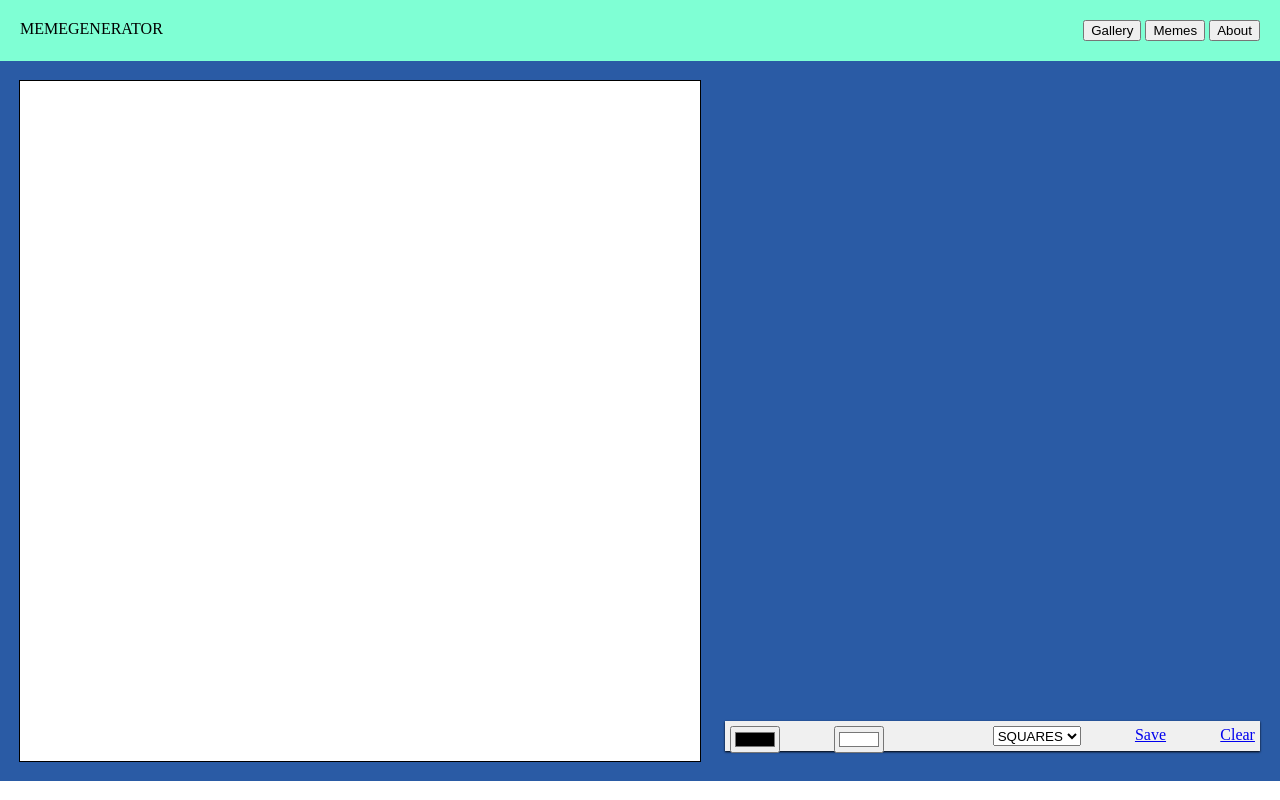
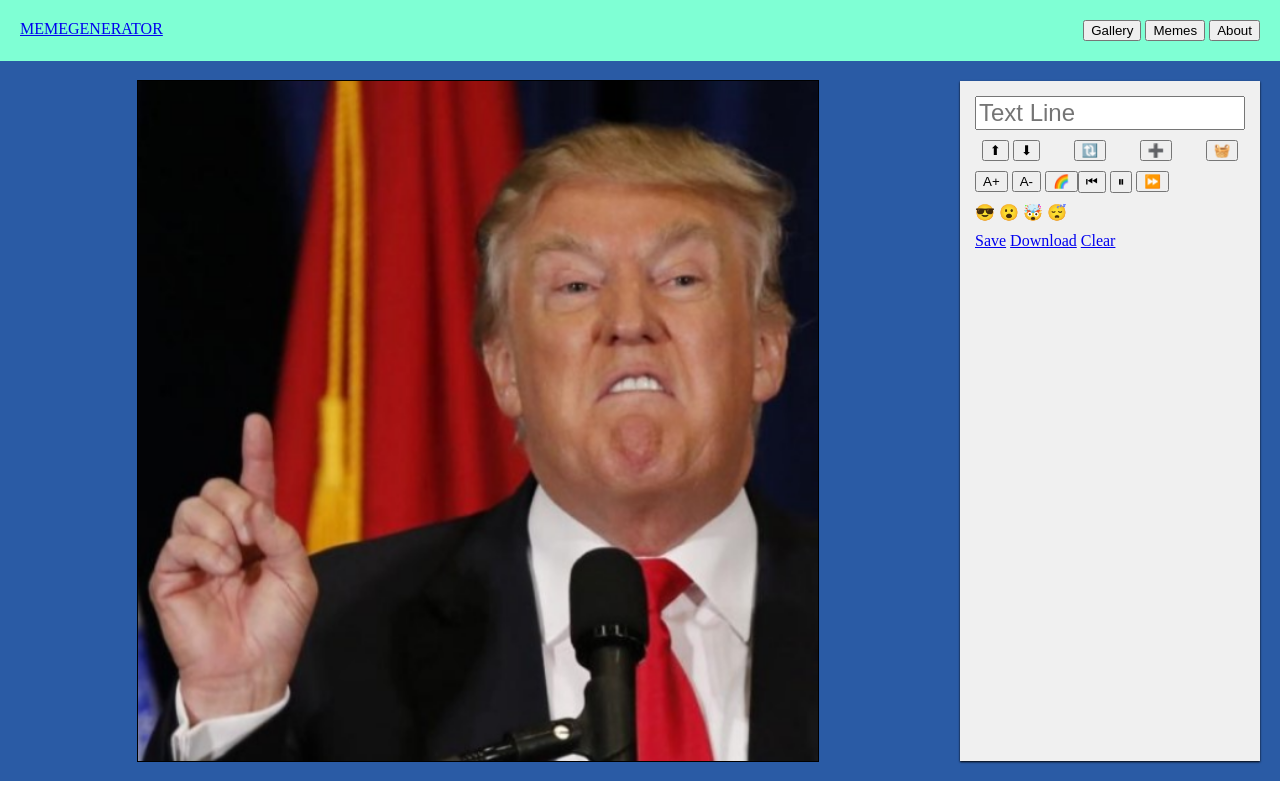
Before and after one commit to MKLSV/meme-generator, a plain HTML site: page index.html in a window 1280 px wide. Both pictures are taken after a click on the picture 175 px from the left and 232 px from the top of the page. Drawn offline with Linux system fonts and the light colour scheme.

Commit message:
some canvas futures

```diff
--- a/css/main.css
+++ b/css/main.css
@@ -49,19 +49,34 @@ canvas {
     height: 90vh;
     gap: 25px;
 }
-.canvas-panel{
+.control-box{
     display: flex;
-    justify-content: space-between;
+    flex-direction: column;
+    gap: 10px;
+    /* justify-content: space-between; */
     /* position: fixed; */
-    padding: 5px;
-    height: 30px;
+    padding: 15px;
     background-color: rgb(240, 240, 240);
-    width: 50%;
-    margin: auto;
-    margin-bottom: 10px;
+    width: 300px;
     box-shadow: 0 1px 2px black;
 }
+.lines-options{
+    gap: 20px;
+}
 
+.text-input{
+    font-size: x-large;
+    width: 100%;
+}
+
+
+/* HELPERS */
 .flex{
     display: flex;
 }
+.space-a{
+    justify-content: space-around;
+}
+.space-b{
+    justify-content: space-between;
+}
--- a/index.html
+++ b/index.html
@@ -6,12 +6,12 @@
     <meta http-equiv="X-UA-Compatible" content="IE=edge">
     <meta name="viewport" content="width=device-width, initial-scale=1.0">
     <link rel="stylesheet" href="css/main.css">
-    <title>Document</title>
+    <title>Meme Generator</title>
 </head>
 
 <body onload="onInit()">
     <header class="header flex">
-        <div class="logo">MEMEGENERATOR</div>
+        <div class="logo"> <a href="index.html">MEMEGENERATOR</a></div>
         <nav class="main-nav">
             <button class="gallery-btn">Gallery</button>
             <button class="memes-btn">Memes</button>
@@ -39,20 +39,44 @@
         </section>
     </div>
     <div class="canvas-container">
-        <canvas id="my-canvas" height="550" width="550" onclick="draw(event)"></canvas>
-        <div class="canvas-panel">
-            <input type="color" oninput="strokeColor(this.value)" class="color bgc-color" value="#000000" />
-            <input type="color" oninput="fillColor(this.value)" class="color shape-color" value="#FFFFFF" /><br>
-            <select class="shapes" onchange="setShape(this.value)">
-                <option value="square">SQUARES</option>
-                <option value="triangle">Triangle</option>
-                <option value="line">Line</option>
-                <option value="circle">Circle</option>
-              </select>
-            <a href='#' class="btn save" onclick="onSave(this)" download="my-img" >Save</a>
-            <a href='#' class="btn clear" onclick="onClear()">Clear</a>
+        <canvas id="my-canvas" height="550" width="550" onclick="drawRect(event)"></canvas>
+        <div class="control-box">
+            <input type="text" oninput="setText(this.value)" class="panel text-input" placeholder="Text Line" />
+            <div class="lines-options flex space-a">
+                <div class="move">
+                    <button class="up">⬆</button>
+                    <button class="down">⬇</button>
+                </div>
+                <button class="change">🔃</button>
+                <button class="add" onclick="newLine()">➕</button>
+                <button class="delete">🧺</button>
+            </div>
+            <div class="text-options flex">
+                <div class="text-operations">
+                    <button class="text-option-btn increase-size">A+</button>
+                    <button class="text-option-btn decrease-size">A-</button>
+                    <button class="text-option-btn text-color">🌈</button>
+                </div>
+                <div class="align-operations">
+                    <button class="text-option-btn align-left">⏮</button>
+                    <button class="text-option-btn align-center">⏸</button>
+                    <button class="text-option-btn align-right">⏩</button>
+                </div>
+            </div>
+            <div class="stickers">
+                <a>😎</a>
+                <a>😮</a>
+                <a>🤯</a>
+                <a>😴</a>
+            </div>
+            <div class="sdc">
+                <a href='#' class="btn save" onclick="onSave(this)">Save</a>
+                <a href='#' class="btn download" onclick="onDownload(this)" download="my-img">Download</a>
+                <a href='#' class="btn clear" onclick="onClear()">Clear</a>
+
+            </div>
         </div>
-        </div>
+    </div>
     <script src="js/main.js"></script>
     <script src="js/canvas-controler.js"></script>
 
--- a/js/canvas-controler.js
+++ b/js/canvas-controler.js
@@ -2,26 +2,69 @@
 
 let gElCanvas
 let gCtx
+let gImgId
+let elImg
 
 
-function canvas() {
+
+function canvas(image) {
     gElCanvas = document.querySelector('canvas')
     gCtx = gElCanvas.getContext('2d')
+    drawImage(image)
     // resizeCanvas()
     // window.addEventListener('resize', resizeCanvas)
 }
 
 function onClear() {
-    gCtx.clearRect(0, 0, gElCanvas.width, gElCanvas.height)
+    // drawImage(gImgId)
+    draw()
+}
+function drawImage(image) {
+    gImgId = image
+    elImg = new Image()
+    elImg.src = `meme-imgs (square)/${image.id}`
+    elImg.onload = () => {
+        draw()
+    }
+}
+function draw() {
+    gCtx.drawImage(elImg, 0, 0, gElCanvas.width, gElCanvas.height)
+}
+function setText(val) {
+    onClear()
+    drawText(val)
+}
+function drawText(val) {
+    // const { offsetX, offsetY } = ev
+    gCtx.beginPath()
+    gCtx.lineWidth = 1
+    gCtx.strokeStyle = 'black'
+    gCtx.fillStyle = 'white'
+    gCtx.font = "40px arial";
+    gCtx.textAlign = 'center'
+    gCtx.textBaseline = 'middle'
+
+    gCtx.fillText(val, (gElCanvas.width / 2) - (val.length), 20, gElCanvas.width - 20) // Draws (fills) a given text at the given (x, y) position.
+    gCtx.strokeText(val, (gElCanvas.width / 2) - (val.length), 20, gElCanvas.width - 20) // Draws (strokes) a given text at the given (x, y) position.
 }
 
-function onSave(elLink) {
+function newLine() {
+    // drawRext(x,y)
+}
+// function drawRect(){
+gCtx.beginPath()
+//     gCtx.fillStyle = 'rgba(8, 8, 8, 0.171)'
+//     gCtx.fillRect(20, 20, 510, 60)
+//     gCtx.strokeStyle = 'white'
+//     gCtx.strokeRect(20, 20, 510, 60)
+// }
+function onDownload(elLink) {
     const data = gElCanvas.toDataURL('image.img')
     elLink.href = data
 }
 
 function resizeCanvas() {
-    const elContainer = document.querySelector('.canvas-container')
+    // const elContainer = document.querySelector('.control-box')
     const elPanel = document.querySelector('.canvaspanel')
     gElCanvas.width = elContainer.offsetWidth - 540
     gElCanvas.height = elContainer.offsetHeight - 170
--- a/js/main.js
+++ b/js/main.js
@@ -2,18 +2,16 @@
 
 function onInit(){
     renderGallery()
-    canvas()
 }
 
 function renderGallery(){
     const images = ['1.jpg','2.jpg','3.jpg','4.jpg','5.jpg','6.jpg','7.jpg','8.jpg','9.jpg','10.jpg','11.jpg','12.jpg','13.jpg','14.jpg','15.jpg','16.jpg','17.jpg','18.jpg']
-    var strHTML = images.map(image => ` <img class="image-preview" onclick="onCanvas(this)" src="meme-imgs (square)/${image}">`)
+    var strHTML = images.map(image => ` <img class="image-preview" id = ${image} onclick="onCanvas(this)" src="meme-imgs (square)/${image}">`)
     document.querySelector('.gallery-container').innerHTML = strHTML.join('')
 }
 
 function onCanvas(image) {
     document.querySelector('.image-gallery').style.display = "none"
     document.querySelector('.canvas-container').style.display = "flex"
-    console.log(image)
-
+    canvas(image)
 }
```
Also changed, not shown: meme-imgs (various aspect ratios)/004.jpg (deleted), meme-imgs (various aspect ratios)/1.jpg (renamed from meme-imgs (various aspect ratios)/003.jpg), meme-imgs (various aspect ratios)/10.jpg (renamed from meme-imgs (various aspect ratios)/img11.jpg), meme-imgs (various aspect ratios)/11.jpg (renamed from meme-imgs (various aspect ratios)/img12.jpg), meme-imgs (various aspect ratios)/11111.jpg (added), meme-imgs (various aspect ratios)/13.jpg (renamed from meme-imgs (various aspect ratios)/leo.jpg), meme-imgs (various aspect ratios)/14.jpg (renamed from meme-imgs (various aspect ratios)/meme1.jpg), meme-imgs (various aspect ratios)/15.jpg (renamed from meme-imgs (various aspect ratios)/One-Does-Not-Simply.jpg), meme-imgs (various aspect ratios)/16.jpg (renamed from meme-imgs (various aspect ratios)/patrick.jpg), meme-imgs (various aspect ratios)/17.jpg (renamed from meme-imgs (various aspect ratios)/putin.jpg), meme-imgs (various aspect ratios)/18.jpg (renamed from meme-imgs (various aspect ratios)/X-Everywhere.jpg), meme-imgs (various aspect ratios)/2.jpg, meme-imgs (various aspect ratios)/3.jpg (renamed from meme-imgs (various aspect ratios)/005.jpg), meme-imgs (various aspect ratios)/4.jpg (renamed from meme-imgs (various aspect ratios)/006.jpg), 2 more files.
